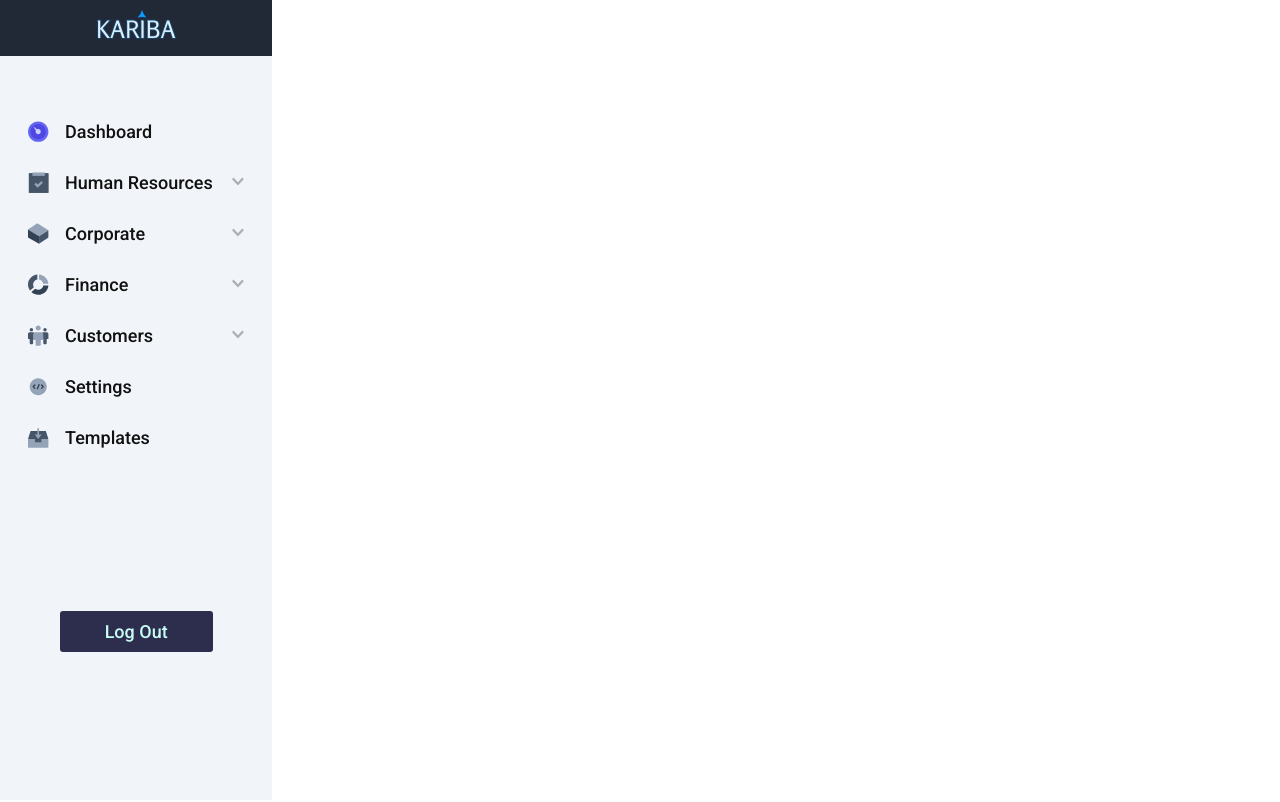
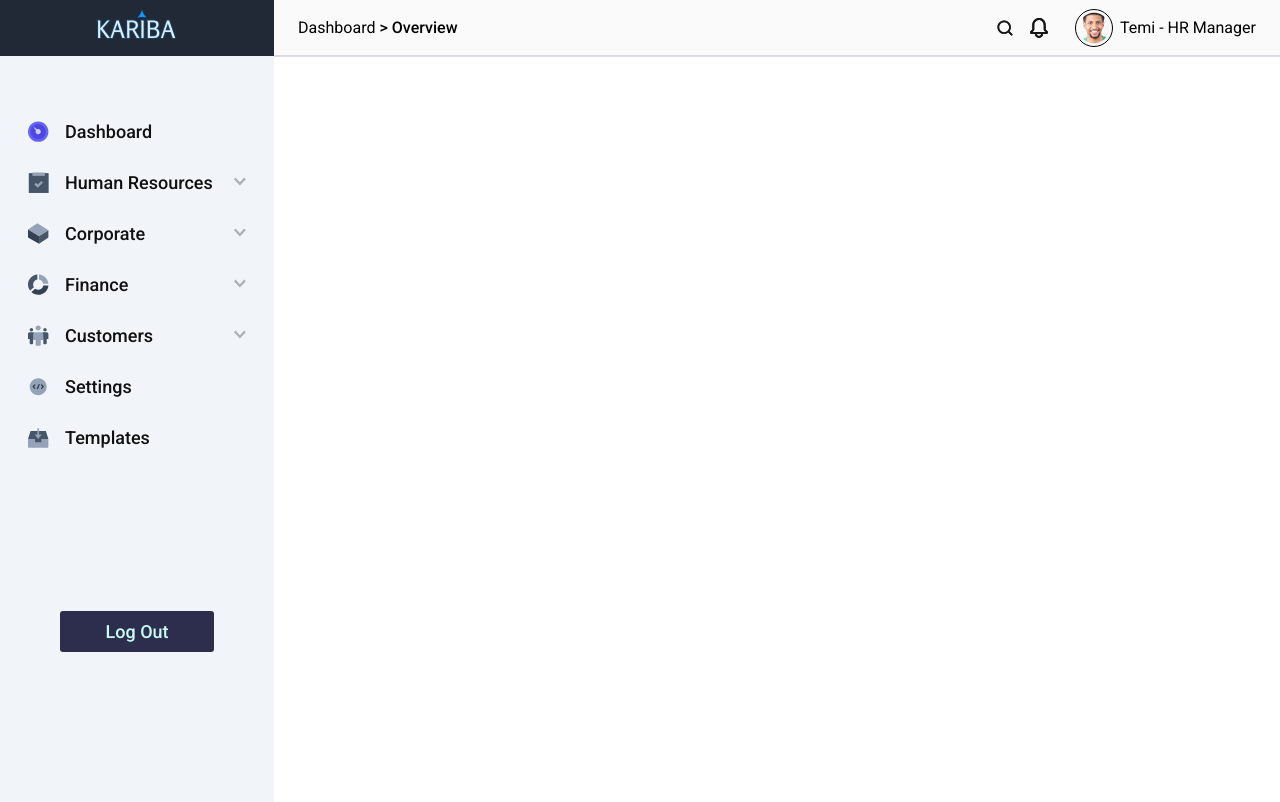
Before and after one commit to coded58/KARIBA, a Next.js app: page / in a window 1280 px wide. Built offline with nearby package versions, Linux system fonts and the light colour scheme.

Commit message:
Navbar completed

```diff
--- /dev/null
+++ b/components/UI/Header/Header.js
@@ -0,0 +1,28 @@
+import React from "react";
+import classes from "./Header.module.css";
+import SearchIcon from "../../icons/search-icon";
+import NotificationIcon from "../../icons/notification-icon";
+
+const Header = (props) => {
+  return (
+    <div className={classes.header}>
+      <div className={classes.pageName}>
+        <span className={classes.text}>
+          {props.link} <span className={classes.boldText}>&gt; Overview</span>
+        </span>
+      </div>
+      <div className={classes.rightMenu}>
+        <SearchIcon />
+        <NotificationIcon />
+        <div className={classes.imageDiv}>
+          <div>
+            <img src='/images/ProfileImage.png' alt='Profile Img' />
+          </div>
+          <span>Temi - HR Manager</span>
+        </div>
+      </div>
+    </div>
+  );
+};
+
+export default Header;
--- /dev/null
+++ b/components/UI/Header/Header.module.css
@@ -0,0 +1,41 @@
+.header {
+  width: 100%;
+  height: 5.7rem;
+  background-color: #fafafa;
+  border-bottom: 2px solid #dbdce5;
+  display: flex;
+  align-items: center;
+  justify-content: space-between;
+  padding: 0 2.4rem;
+}
+.text {
+  font-size: var(--fontSizeMd);
+  font-weight: var(--fontWghtMd);
+}
+.boldText {
+  font-weight: var(--fontWghtLg);
+}
+.rightMenu {
+  display: flex;
+  align-items: center;
+  gap: 1.2rem;
+}
+.imageDiv {
+  margin-left: 1.2rem;
+  display: flex;
+  align-items: center;
+  gap: 0.7rem;
+}
+.imageDiv > div {
+  border: 1px solid var(--black);
+  display: flex;
+  align-items: center;
+  justify-content: center;
+  padding: 0.2rem;
+  border-radius: 50%;
+}
+.imageDiv > span {
+  font-size: var(--fontSizeMd);
+  font-weight: var(--fontWghtMd);
+  color: var(--black);
+}
--- a/components/UI/SideBar/side-nav.module.css
+++ b/components/UI/SideBar/side-nav.module.css
@@ -1,7 +1,6 @@
 .sidebarContainer {
-  position: fixed;
   background-color: var(--grey);
-  width: 27.2rem;
+  width: 35.2rem;
   height: 100%;
   background-color: var(--backgroundColor);
   overflow-x: hidden;
@@ -21,6 +20,7 @@
   width: inherit;
   background-color: var(--bgNav);
   text-align: center;
+  margin-left: -4rem;
   padding: 1rem 0;
   margin-bottom: 5.3rem;
 }
--- a/components/icons/notification-icon.js
+++ b/components/icons/notification-icon.js
@@ -16,7 +16,7 @@ const NotificationIcon = () => {
       />
       <mask
         id='mask0_58_882'
-        style='mask-type:alpha'
+        // style='mask-type:alpha'
         maskUnits='userSpaceOnUse'
         x='2'
         y='2'
--- a/components/icons/search-icon.js
+++ b/components/icons/search-icon.js
@@ -16,7 +16,7 @@ const SearchIcon = () => {
       />
       <mask
         id='mask0_58_884'
-        style='mask-type:alpha'
+        // style='mask-type:alpha'
         maskUnits='userSpaceOnUse'
         x='2'
         y='2'
--- a/package.json
+++ b/package.json
@@ -11,8 +11,10 @@
     "@emotion/react": "^11.10.5",
     "@emotion/styled": "^11.10.5",
     "@mui/material": "^5.10.15",
+    "materialize-css": "^1.0.0",
     "next": "10.0.6",
     "react": "17.0.1",
-    "react-dom": "17.0.1"
+    "react-dom": "17.0.1",
+    "swr": "^1.3.0"
   }
 }
--- a/pages/_app.js
+++ b/pages/_app.js
@@ -1,7 +1,7 @@
-import '../styles/globals.css'
+import "../styles/globals.css";
 
 function MyApp({ Component, pageProps }) {
-  return <Component {...pageProps} />
+  return <Component {...pageProps} />;
 }
 
-export default MyApp
+export default MyApp;
--- a/pages/index.js
+++ b/pages/index.js
@@ -1,9 +1,21 @@
-import Link from "next/link";
+// import { useEffect } from "react";
+// import "materialize-css/dist/css/materialize.min.css";
+// import M from "materialize-css/dist/js/materialize.min.js";
 import SideBar from "../components/UI/SideBar/side-nav";
+import Header from "../components/UI/Header/Header";
 function HomePage() {
+  // useEffect(() => {
+  //   // Initial Materialize
+  //   if (typeof window !== "undefined") {
+  //     console.log("window.innerHeight", window.innerHeight);
+  //   }
+  //   M.AutoInit();
+  //   console.log("window.innerHeight", window.innerHeight);
+  // }, []);
   return (
-    <div>
+    <div className='app'>
       <SideBar />
+      <Header link='Dashboard' />
     </div>
   );
 }
--- a/styles/globals.css
+++ b/styles/globals.css
@@ -13,7 +13,7 @@
   user-select: none;
 }
 html {
-  font-size: 62.58%;
+  font-size: 62.58% !important;
   scroll-behavior: smooth;
 }
 :root {
@@ -41,3 +41,7 @@ html {
 body {
   font-family: "Roboto", sans-serif;
 }
+.app {
+  display: flex;
+  height: 100%;
+}
```
Also changed, not shown: components/UI/DeviceSize.js (added, +20 -0 lines), public/images/ProfileImage.png (added), 1 other file (tests, documents, lock files or other folders).
